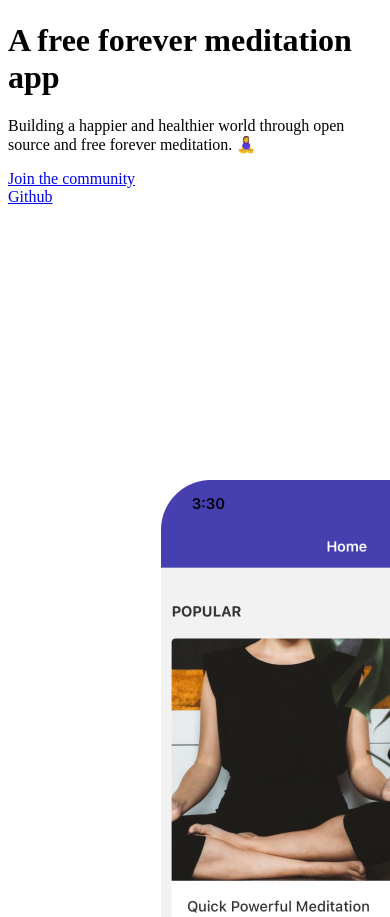
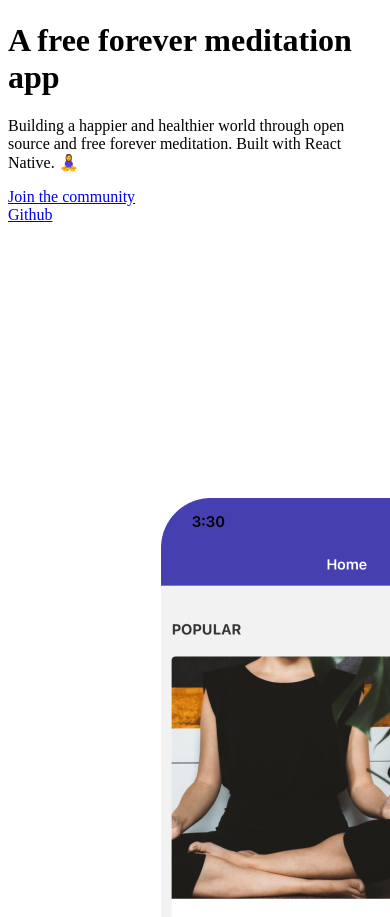
Before and after one commit to tiberiumihai/heylinda-website, a Next.js app: page / in a window 390 px wide. Shown: the part 1655-2572 px from the top of the page. Built offline with nearby package versions, Linux system fonts and the light colour scheme.

Commit message:
Fix mobile navigation target blank

```diff
--- a/pages/index.js
+++ b/pages/index.js
@@ -103,6 +103,7 @@ export default function Home() {
                           <a
                             key={item.name}
                             href={item.href}
+                            target={item.target}
                             className="block px-3 py-2 rounded-md text-base font-medium text-gray-700 hover:text-gray-900 hover:bg-gray-50"
                           >
                             {item.name}
@@ -110,10 +111,11 @@ export default function Home() {
                         ))}
                       </div>
                       <a
-                        href="#"
+                        target="_blank"
+                        href="https://opencollective.com/heylinda"
                         className="block w-full px-5 py-3 text-center font-medium text-indigo-600 bg-gray-50 hover:bg-gray-100"
                       >
-                        Log in
+                        Donate
                       </a>
                     </div>
                   </Popover.Panel>
@@ -130,7 +132,7 @@ export default function Home() {
               </h1>
               <p className="mt-3 text-base text-gray-500 sm:mt-5 sm:text-lg sm:max-w-xl sm:mx-auto md:mt-5 md:text-xl lg:mx-0">
                 Building a happier and healthier world through open source and free forever
-                meditation. 🧘‍♀️
+                meditation. Built with React Native. 🧘‍♀️
               </p>
               <div className="mt-5 sm:mt-8 sm:flex sm:justify-center lg:justify-start">
                 <div className="rounded-md shadow">
```
